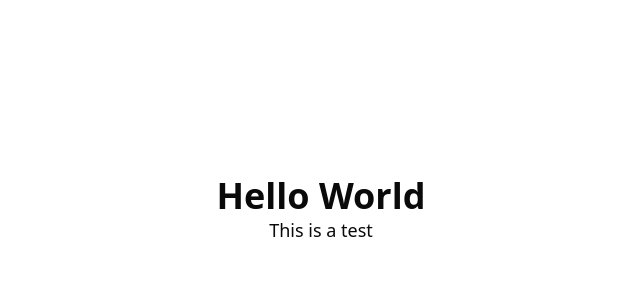
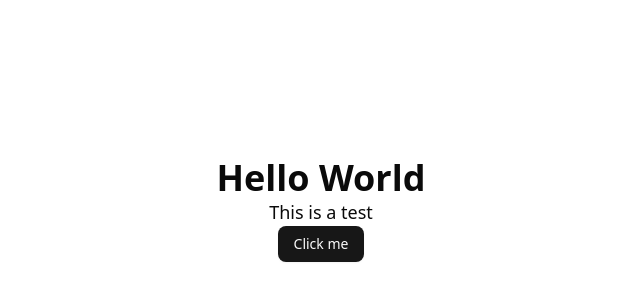
Before and after one commit to imaimai17468/imaimai-front-templete, a Next.js app: page / in a window 1280 px wide. Shown: the part 190-490 px from the top of the page, without its empty margins (319-959 px from the left). Built offline with nearby package versions, Linux system fonts and the light colour scheme.

Commit message:
feat: 新しいButtonコンポーネントを追加し、package.jsonに依存関係を追加

```diff
--- a/package.json
+++ b/package.json
@@ -13,6 +13,7 @@
 		"typecheck": "tsc --noEmit"
 	},
 	"dependencies": {
+		"@radix-ui/react-slot": "^1.2.3",
 		"class-variance-authority": "^0.7.1",
 		"clsx": "^2.1.1",
 		"lefthook": "^1.11.14",
--- a/src/app/page.tsx
+++ b/src/app/page.tsx
@@ -1,8 +1,11 @@
+import { Button } from "@/components/ui/button";
+
 export default function Home() {
 	return (
 		<div className="flex h-screen flex-col items-center justify-center">
 			<h1 className="font-bold text-4xl">Hello World</h1>
 			<p className="text-lg">This is a test</p>
+			<Button>Click me</Button>
 		</div>
 	);
 }
--- /dev/null
+++ b/src/components/ui/button.tsx
@@ -0,0 +1,59 @@
+import { Slot } from "@radix-ui/react-slot";
+import { cva, type VariantProps } from "class-variance-authority";
+import type * as React from "react";
+
+import { cn } from "@/lib/utils";
+
+const buttonVariants = cva(
+	"inline-flex items-center justify-center gap-2 whitespace-nowrap rounded-md text-sm font-medium transition-all disabled:pointer-events-none disabled:opacity-50 [&_svg]:pointer-events-none [&_svg:not([class*='size-'])]:size-4 shrink-0 [&_svg]:shrink-0 outline-none focus-visible:border-ring focus-visible:ring-ring/50 focus-visible:ring-[3px] aria-invalid:ring-destructive/20 dark:aria-invalid:ring-destructive/40 aria-invalid:border-destructive",
+	{
+		variants: {
+			variant: {
+				default:
+					"bg-primary text-primary-foreground shadow-xs hover:bg-primary/90",
+				destructive:
+					"bg-destructive text-white shadow-xs hover:bg-destructive/90 focus-visible:ring-destructive/20 dark:focus-visible:ring-destructive/40 dark:bg-destructive/60",
+				outline:
+					"border bg-background shadow-xs hover:bg-accent hover:text-accent-foreground dark:bg-input/30 dark:border-input dark:hover:bg-input/50",
+				secondary:
+					"bg-secondary text-secondary-foreground shadow-xs hover:bg-secondary/80",
+				ghost:
+					"hover:bg-accent hover:text-accent-foreground dark:hover:bg-accent/50",
+				link: "text-primary underline-offset-4 hover:underline",
+			},
+			size: {
+				default: "h-9 px-4 py-2 has-[>svg]:px-3",
+				sm: "h-8 rounded-md gap-1.5 px-3 has-[>svg]:px-2.5",
+				lg: "h-10 rounded-md px-6 has-[>svg]:px-4",
+				icon: "size-9",
+			},
+		},
+		defaultVariants: {
+			variant: "default",
+			size: "default",
+		},
+	},
+);
+
+function Button({
+	className,
+	variant,
+	size,
+	asChild = false,
+	...props
+}: React.ComponentProps<"button"> &
+	VariantProps<typeof buttonVariants> & {
+		asChild?: boolean;
+	}) {
+	const Comp = asChild ? Slot : "button";
+
+	return (
+		<Comp
+			data-slot="button"
+			className={cn(buttonVariants({ variant, size, className }))}
+			{...props}
+		/>
+	);
+}
+
+export { Button, buttonVariants };
```
Also changed, not shown: 1 other file (tests, documents, lock files or other folders).
